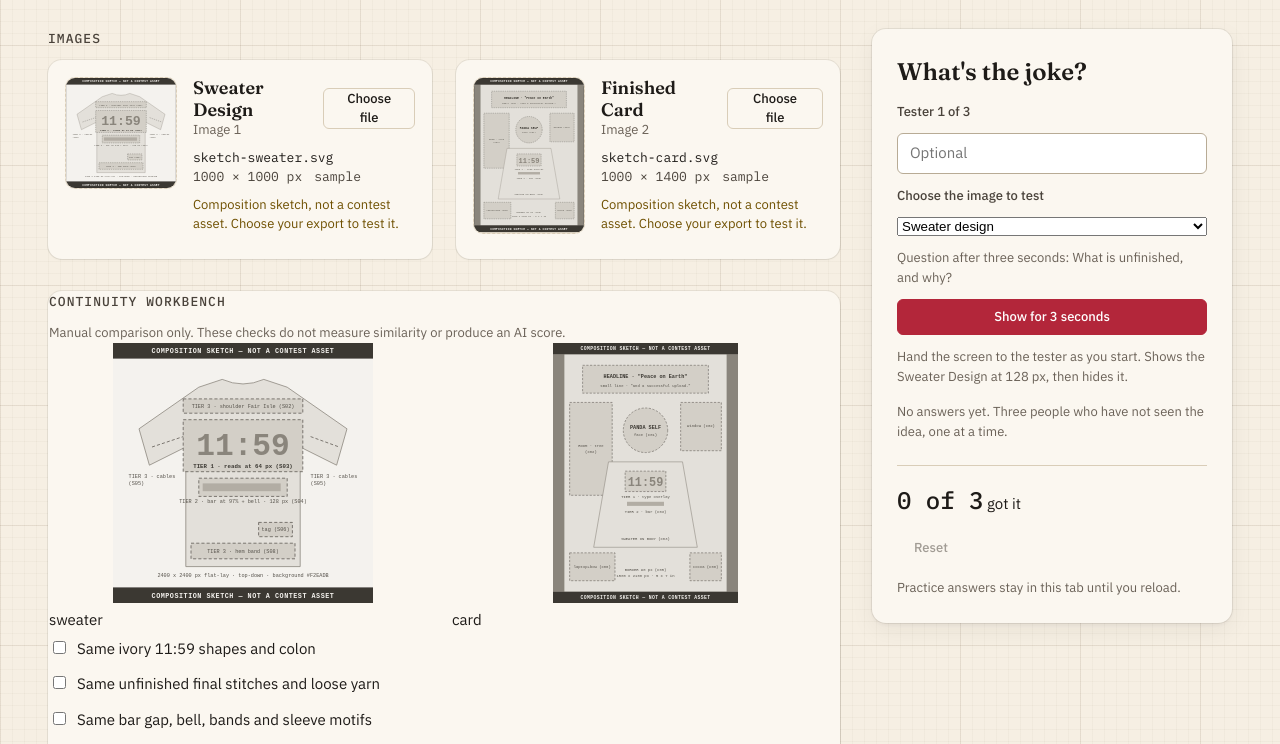
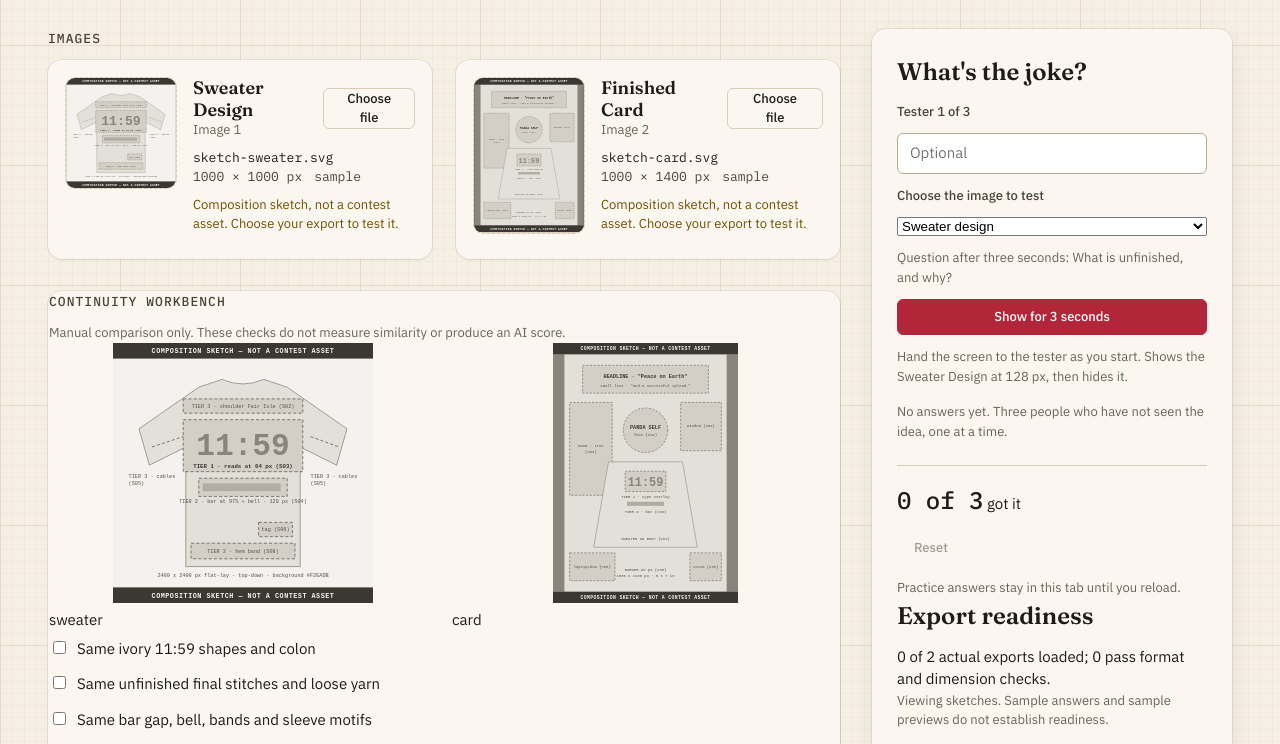
Before and after one commit to RealCloudyPanda/Deck-the-Pixels-Hackathon, a website built with Vite: page tools/thumbnail-test/index.html in a window 1280 px wide. Shown: the part 195-939 px from the top of the page. Built offline with nearby package versions, Linux system fonts and the light colour scheme.

Commit message:
Separate actual export readiness from sketch practice

```diff
--- a/tools/thumbnail-test/index.html
+++ b/tools/thumbnail-test/index.html
@@ -54,6 +54,7 @@
       <aside class="tally" id="tally" aria-labelledby="tally-h">
         <h2 id="tally-h" class="section-h">What's the joke?</h2>
         <div id="tally-body"></div>
+        <section id="readiness"></section>
       </aside>
     </main>
 
--- a/tools/thumbnail-test/src/main.ts
+++ b/tools/thumbnail-test/src/main.ts
@@ -1,3 +1,4 @@
+import { mountReadiness } from './ui/readiness';
 import { mountContinuity } from './ui/continuity';
 import '@fontsource/fraunces/600.css';
 import '@fontsource/ibm-plex-sans/400.css';
@@ -35,3 +36,5 @@ mountBudget(byId('budget-slot'), announce);
 mountSample(byId<HTMLInputElement>('sample-toggle'), byId('sample-ribbon'), announce);
 
 mountContinuity(byId('continuity'));
+
+mountReadiness(byId('readiness'));
--- /dev/null
+++ b/tools/thumbnail-test/src/ui/readiness.ts
@@ -0,0 +1,14 @@
+import { h } from './dom';
+import { getState, subscribe } from './store';
+export function mountReadiness(root: HTMLElement): void {
+  function render(): void {
+    const state = getState();
+    const actual = Object.values(state.images).filter((image) => !image.sample);
+    const valid = actual.filter((image) => !image.issues.some((issue) => issue.level === 'error'));
+    root.replaceChildren(h('h2', { class: 'section-h' }, 'Export readiness'),
+      h('p', {}, `${actual.length} of 2 actual exports loaded; ${valid.length} pass format and dimension checks.`),
+      h('p', { class: 'hint' }, state.sample ? 'Viewing sketches. Sample answers and sample previews do not establish readiness.' : 'These checks cover file constraints only. Confirm likeness, continuity, blind responses, layers evidence and submission answers manually.'));
+  }
+  subscribe(render);
+  render();
+}
```
